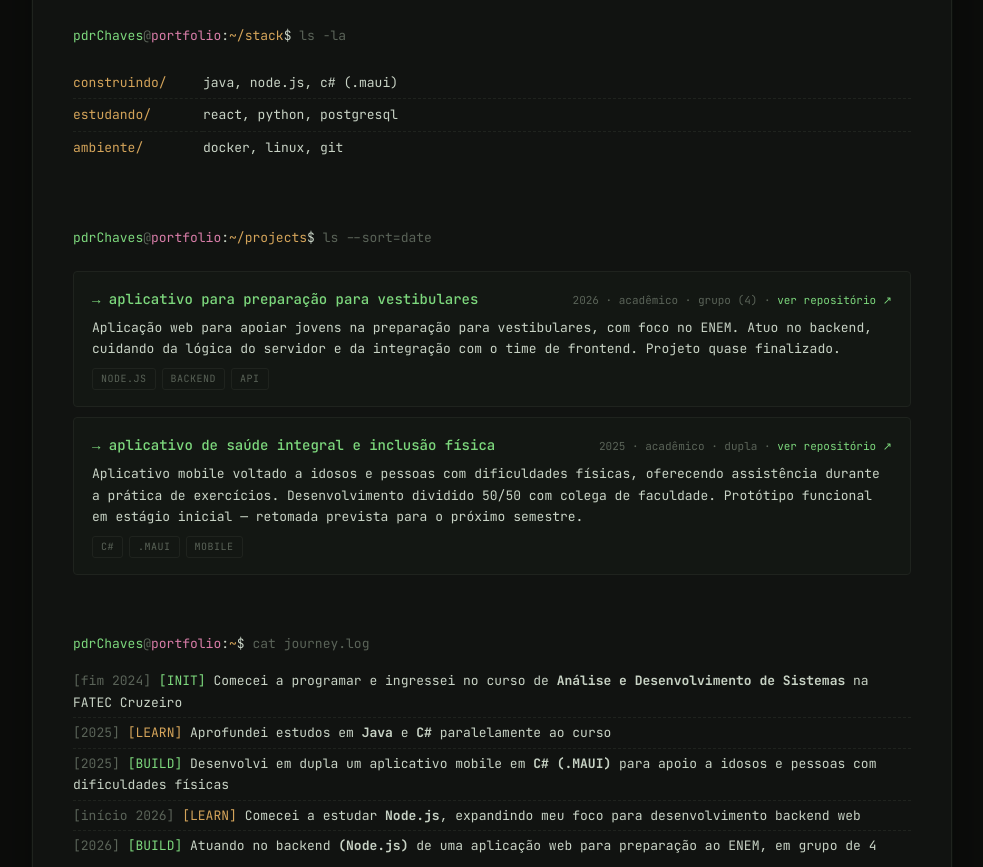
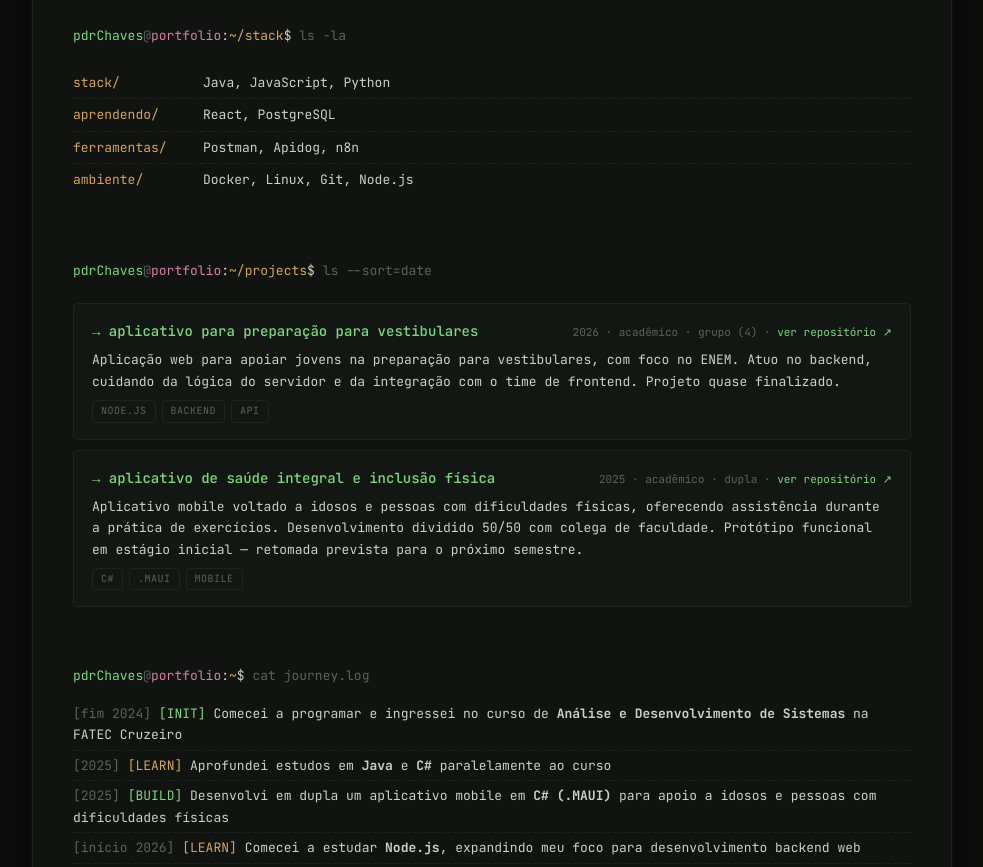
Before and after one commit to pdrChaves/pdrchaves.github.io, a plain HTML site: page index.html in a window 1280 px wide. Shown: the part 985-1852 px from the top of the page, without its empty margins (148-1131 px from the left). Drawn offline with Linux system fonts and the light colour scheme; no server answers.

Commit message:
update: updating table 'skill-table'

```diff
--- a/index.html
+++ b/index.html
@@ -71,16 +71,20 @@
     <div class="out fade-in">
       <table class="skill-table">
         <tr>
-          <td>construindo/</td>
-          <td>java, node.js, c# (.maui)</td>
+          <td>stack/</td>
+          <td>Java, JavaScript, Python</td>
         </tr>
         <tr>
-          <td>estudando/</td>
-          <td>react, python, postgresql</td>
+          <td>aprendendo/</td>
+          <td>React, PostgreSQL</td>
+        </tr>
+        <tr>
+          <td>ferramentas/</td>
+          <td>Postman, Apidog, n8n</td>
         </tr>
         <tr>
           <td>ambiente/</td>
-          <td>docker, linux, git</td>
+          <td>Docker, Linux, Git, Node.js</td>
         </tr>
       </table>
     </div>
```
